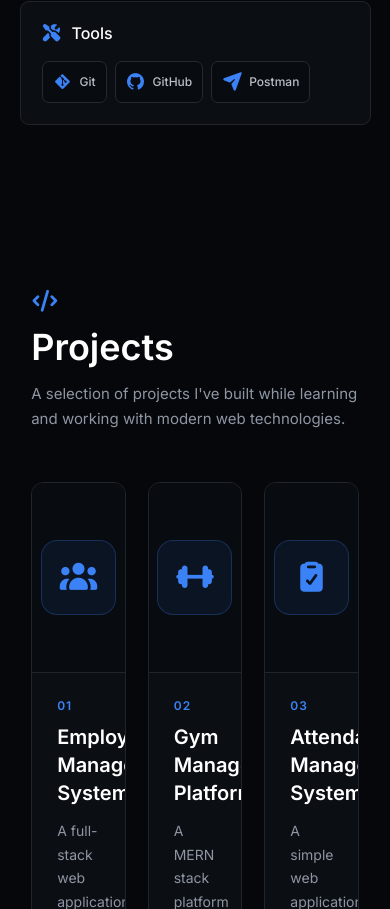
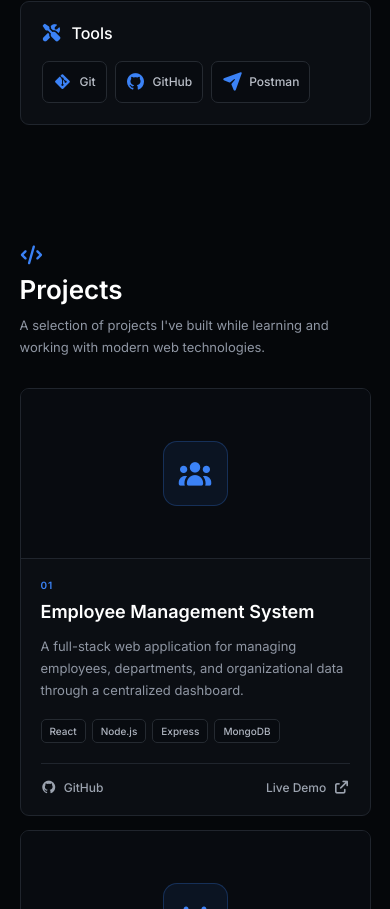
Before and after one commit to abhin-palakkal/abhin-personal-portfolio, a React (Vite) app: page / in a window 390 px wide. Shown: the part 2475-3384 px from the top of the page. Built offline with nearby package versions, Linux system fonts and the light colour scheme.

Commit message:
feat: add responsive projects section

```diff
--- a/src/components/Projects/Projects.css
+++ b/src/components/Projects/Projects.css
@@ -326,3 +326,319 @@
 .view-all-projects:hover i {
   transform: translateX(4px);
 }
+/* =================================
+   TABLET
+================================= */
+
+@media (max-width: 1024px) {
+  .projects-section {
+    min-height: auto;
+
+    padding: 80px 6%;
+  }
+
+  /* SECTION HEADING */
+
+  .projects-heading {
+    margin-bottom: 40px;
+  }
+
+  .projects-heading h2 {
+    font-size: 32px;
+  }
+
+  .projects-heading p {
+    font-size: 14px;
+  }
+
+  /* PROJECT GRID */
+
+  .projects-grid {
+    grid-template-columns: repeat(2, 1fr);
+
+    gap: 18px;
+  }
+
+  /* PROJECT CARD */
+
+  .project-card {
+    min-height: 480px;
+  }
+
+  /* PROJECT IMAGE */
+
+  .project-image {
+    height: 175px;
+  }
+
+  /* PROJECT CONTENT */
+
+  .project-content {
+    padding: 22px;
+  }
+
+  .project-content h3 {
+    font-size: 18px;
+  }
+
+  .project-content > p {
+    font-size: 13px;
+  }
+}
+
+/* =================================
+   MOBILE
+================================= */
+
+@media (max-width: 768px) {
+  .projects-section {
+    min-height: auto;
+
+    padding: 70px 6% 80px;
+  }
+
+  /* SECTION HEADING */
+
+  .projects-heading {
+    margin-bottom: 35px;
+  }
+
+  .projects-heading > i {
+    font-size: 20px;
+
+    margin-bottom: 12px;
+  }
+
+  .projects-heading h2 {
+    font-size: 29px;
+
+    margin-bottom: 10px;
+  }
+
+  .projects-heading p {
+    font-size: 14px;
+
+    line-height: 1.7;
+  }
+
+  /* PROJECT GRID */
+
+  .projects-grid {
+    grid-template-columns: 1fr;
+
+    gap: 18px;
+  }
+
+  /* PROJECT CARD */
+
+  .project-card {
+    min-height: auto;
+
+    border-radius: 10px;
+  }
+
+  /* PROJECT IMAGE */
+
+  .project-image {
+    height: 190px;
+  }
+
+  /* PROJECT CONTENT */
+
+  .project-content {
+    padding: 24px;
+  }
+
+  .project-number {
+    font-size: 11px;
+
+    margin-bottom: 9px;
+  }
+
+  .project-content h3 {
+    font-size: 19px;
+
+    line-height: 1.35;
+
+    margin-bottom: 11px;
+  }
+
+  .project-content > p {
+    font-size: 14px;
+
+    line-height: 1.7;
+
+    margin-bottom: 18px;
+  }
+
+  /* TECHNOLOGIES */
+
+  .project-tech {
+    gap: 7px;
+
+    margin-bottom: 20px;
+  }
+
+  .project-tech span {
+    padding: 6px 9px;
+
+    font-size: 11px;
+  }
+
+  /* PROJECT LINKS */
+
+  .project-links {
+    gap: 15px;
+
+    padding-top: 16px;
+  }
+
+  .project-link {
+    font-size: 13px;
+  }
+
+  /* VIEW ALL */
+
+  .projects-view-all {
+    margin-top: 35px;
+  }
+
+  .view-all-projects {
+    padding: 11px 20px;
+
+    font-size: 13px;
+  }
+}
+
+/* =================================
+   SMALL MOBILE
+================================= */
+
+@media (max-width: 480px) {
+  .projects-section {
+    padding: 55px 5% 65px;
+  }
+
+  /* SECTION HEADING */
+
+  .projects-heading {
+    margin-bottom: 30px;
+  }
+
+  .projects-heading > i {
+    font-size: 19px;
+
+    margin-bottom: 10px;
+  }
+
+  .projects-heading h2 {
+    font-size: 26px;
+
+    margin-bottom: 9px;
+  }
+
+  .projects-heading p {
+    font-size: 13px;
+
+    line-height: 1.7;
+  }
+
+  /* PROJECT GRID */
+
+  .projects-grid {
+    gap: 14px;
+  }
+
+  /* PROJECT CARD */
+
+  .project-card {
+    border-radius: 9px;
+  }
+
+  /* PROJECT IMAGE */
+
+  .project-image {
+    height: 170px;
+  }
+
+  .project-placeholder {
+    width: 65px;
+    height: 65px;
+
+    border-radius: 14px;
+  }
+
+  .project-placeholder i {
+    font-size: 26px;
+  }
+
+  /* PROJECT CONTENT */
+
+  .project-content {
+    padding: 20px;
+  }
+
+  .project-number {
+    font-size: 10px;
+
+    margin-bottom: 8px;
+  }
+
+  .project-content h3 {
+    font-size: 18px;
+
+    line-height: 1.4;
+  }
+
+  .project-content > p {
+    font-size: 13px;
+
+    line-height: 1.7;
+  }
+
+  /* TECHNOLOGIES */
+
+  .project-tech {
+    gap: 6px;
+  }
+
+  .project-tech span {
+    padding: 5px 8px;
+
+    font-size: 10px;
+  }
+
+  /* PROJECT LINKS */
+
+  .project-links {
+    flex-wrap: wrap;
+
+    gap: 12px;
+  }
+
+  .project-link {
+    font-size: 12px;
+  }
+
+  .project-link i {
+    font-size: 13px;
+  }
+
+  /* VIEW ALL */
+
+  .projects-view-all {
+    margin-top: 30px;
+  }
+
+  .view-all-projects {
+    width: 100%;
+
+    max-width: 260px;
+
+    justify-content: center;
+
+    padding: 11px 18px;
+
+    font-size: 13px;
+  }
+}
```
